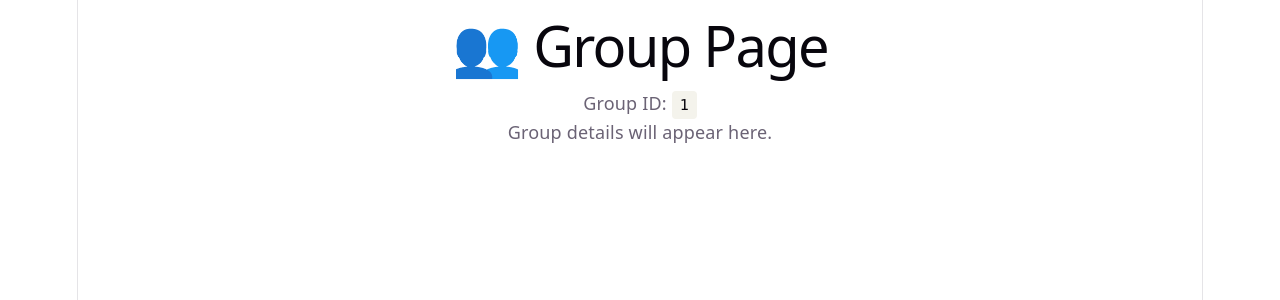
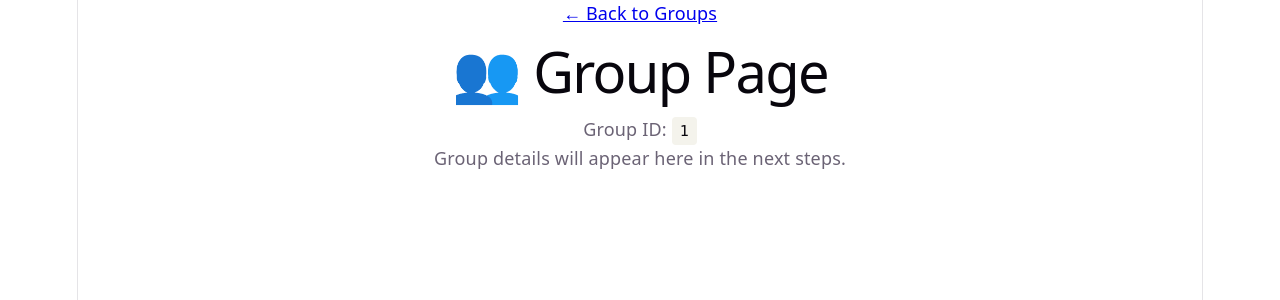
Before and after one commit to prajwalk1508-create/expense-splitter, a React (Vite) app in the folder client/: page /group/1 in a window 1280 px wide. Shown: the top 300 px of the page. Built offline with nearby package versions, Linux system fonts and the light colour scheme; no server answers.

Commit message:
feat: make groups clickable with React Router Link

```diff
--- a/client/src/App.css
+++ b/client/src/App.css
@@ -109,3 +109,31 @@
 .group-list li:last-child {
   border-bottom: none;
 }
+
+.group-link {
+  display: flex;
+  justify-content: space-between;
+  align-items: center;
+  text-decoration: none;
+  color: inherit;
+  padding: 10px 0;
+  transition: background 0.15s;
+}
+
+.group-link:hover {
+  background: #f8f8f8;
+  border-radius: 6px;
+  padding-left: 8px;
+  padding-right: 8px;
+}
+
+.back-link {
+  display: inline-block;
+  margin-bottom: 16px;
+  color: #007aff;
+  text-decoration: none;
+}
+
+.back-link:hover {
+  text-decoration: underline;
+}
--- a/client/src/pages/GroupPage.jsx
+++ b/client/src/pages/GroupPage.jsx
@@ -1,13 +1,14 @@
-import { useParams } from 'react-router-dom';
+import { useParams, Link } from 'react-router-dom';
 
 function GroupPage() {
   const { id } = useParams();
 
   return (
     <div className="page">
+      <Link to="/" className="back-link">← Back to Groups</Link>
       <h1>👥 Group Page</h1>
       <p>Group ID: <code>{id}</code></p>
-      <p>Group details will appear here.</p>
+      <p className="muted">Group details will appear here in the next steps.</p>
     </div>
   );
 }
--- a/client/src/pages/Home.jsx
+++ b/client/src/pages/Home.jsx
@@ -1,3 +1,4 @@
+import { Link } from 'react-router-dom';
 import { useEffect, useState } from 'react';
 import { listGroups, createGroup, getErrorMessage } from '../api.js';
 
@@ -146,8 +147,10 @@ function Home() {
         <ul className="group-list">
           {groups.map((g) => (
            <li key={g._id}>
+             <Link to={`/group/${g._id}`} className="group-link">
                <strong>{g.name}</strong>
                  <span className="muted"> — {g.members.length} members</span>
+              </Link>
             </li>
            ))}
          </ul>
```
Lines whose indentation alone changed are shown as unchanged.
